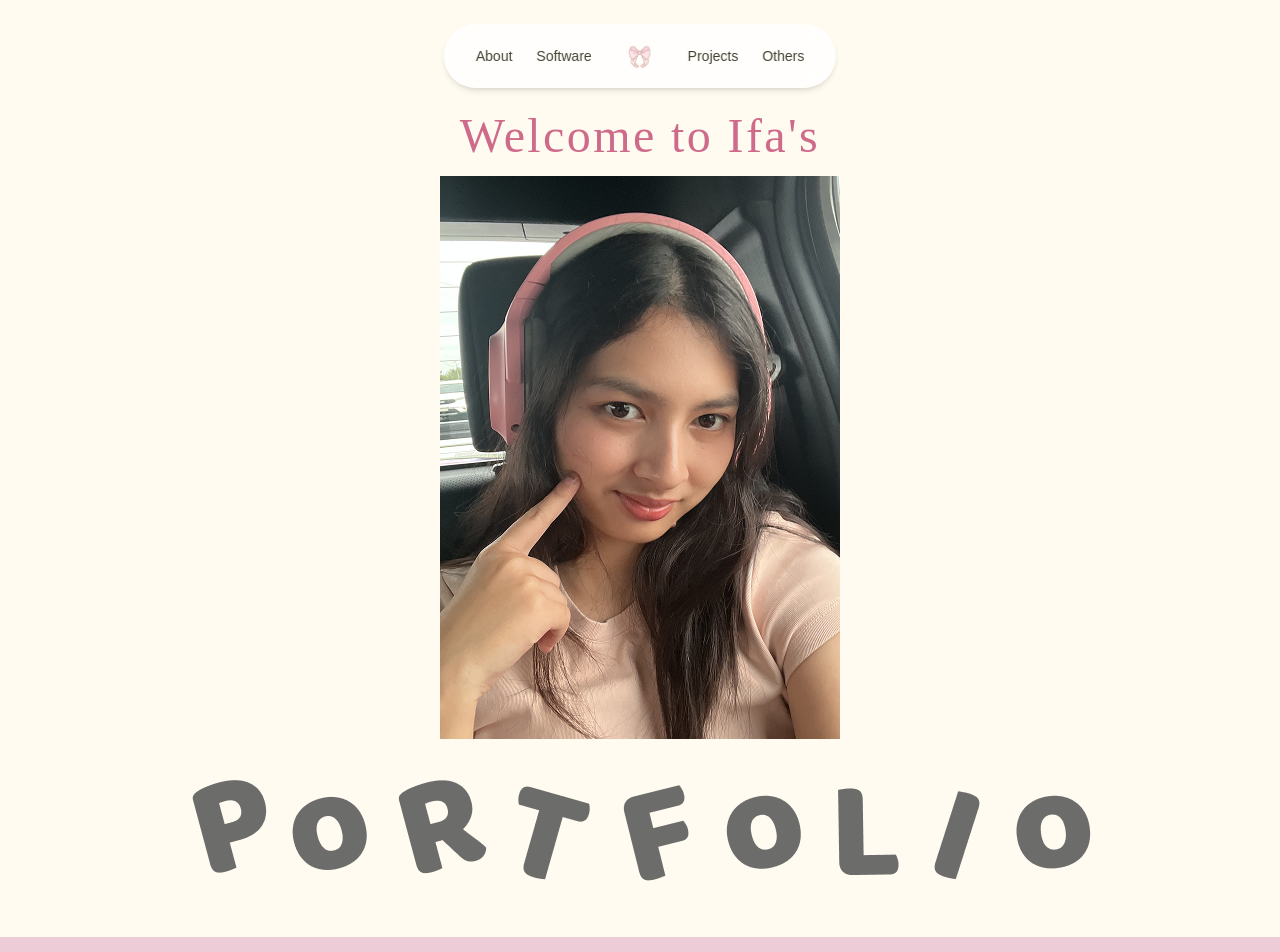
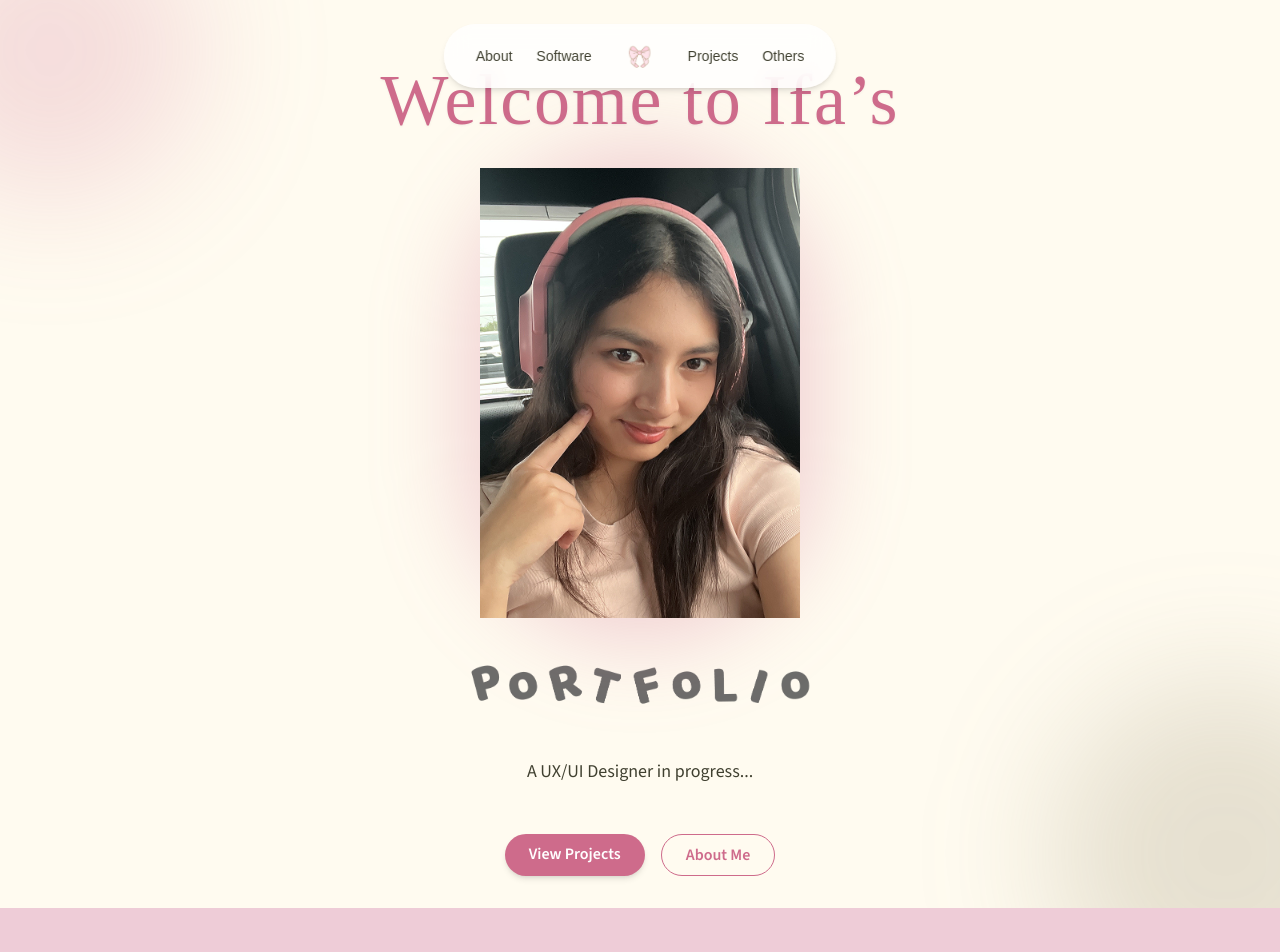
Before and after one commit to whoisririi/Portfolio, a React (Vite) app: page / in a window 1280 px wide. Shown: the top 952 px of the page. Built offline with nearby package versions, Linux system fonts and the light colour scheme; a web font is replaced by a local one.

Commit message:
Revised Hero and Footer section

```diff
--- a/src/sections/Footer.tsx
+++ b/src/sections/Footer.tsx
@@ -3,7 +3,9 @@ import id from "../assets/images/idfooter.png";
 const Footer = () => {
   return (
     <div className="bg-lightpink flex items-center justify-center">
-      <img src={id} alt="Idcard" />
+      <div className="m-20">
+        <img src={id} alt="Idcard" />
+      </div>
     </div>
   );
 };
--- a/src/sections/HeroSection.tsx
+++ b/src/sections/HeroSection.tsx
@@ -3,21 +3,60 @@ import portfolioText from "../assets/images/portfolio-text.png";
 
 const HeroSection = () => {
   return (
-    <div className="flex justify-center items-center bg-dirtywhite text-royalpink">
-      <div className="flex flex-col mt-28">
-        <div className="text-center">
-          <h1 className="font-cherry text-5xl tracking-wider mb-4 items-center justify-center">
-            Welcome to Ifa&#39;s
+    <section className="relative w-full min-h-screen bg-dirtywhite flex items-center justify-center overflow-hidden px-6">
+      {/* Background Blobs */}
+      <div className="absolute top-[-100px] left-[-100px] w-[300px] h-[300px] bg-royalpink/20 rounded-full blur-3xl" />
+      <div className="absolute bottom-[-120px] right-[-120px] w-[350px] h-[350px] bg-dirtygold/20 rounded-full blur-3xl" />
+
+      {/*Content */}
+      <div className="relative z-10 flex flex-col items-center text-center gap-8 mt-16">
+        {/* Heading */}
+        <div className="space-y-4">
+          <h1 className="font-cherry text-5xl sm:text-6xl md:text-7xl tracking-wide text-royalpink drop-shadow-sm">
+            Welcome to Ifa’s
           </h1>
         </div>
-        <div className="flex justify-center items-center">
-          <img src={heroSelf} alt="Photo" />
+
+        {/* Image */}
+        <div className="relative group">
+          <div className="absolute inset-0 bg-royalpink/30 blur-2xl rounded-full scale-110 group-hover:scale-125 transition duration-500"></div>
+
+          <img
+            src={heroSelf}
+            alt="Ifa"
+            className="relative w-64 sm:w-72 md:w-80 object-contain transition duration-500 group-hover:-translate-y-2"
+          />
         </div>
-        <div className="flex justify-center items-center">
-          <img src={portfolioText} alt="Portfolio Text" />
+
+        {/* Portfolio Text */}
+        <img
+          src={portfolioText}
+          alt="Portfolio Text"
+          className="w-72 sm:w-80 md:w-96 object-contain"
+        />
+
+        <p className="font-source text-lg text-rusty max-w-md mx-auto leading-relaxed">
+          A UX/UI Designer in progress...
+        </p>
+
+        {/* CTA Buttons */}
+        <div className="flex gap-4 mt-4 mb-8">
+          <a
+            href="#projects"
+            className="px-6 py-2 bg-royalpink text-white rounded-full font-source font-semibold hover:scale-105 transition duration-300 shadow-md"
+          >
+            View Projects
+          </a>
+
+          <a
+            href="#about"
+            className="px-6 py-2 border border-royalpink text-royalpink rounded-full font-source font-semibold hover:bg-royalpink hover:text-white transition duration-300"
+          >
+            About Me
+          </a>
         </div>
       </div>
-    </div>
+    </section>
   );
 };
 
--- a/src/sections/SoftwaresSection.tsx
+++ b/src/sections/SoftwaresSection.tsx
@@ -5,7 +5,7 @@ const SoftwaresSection = () => {
   return (
     <section className="py-16 bg-dirtywhite">
       <h1 className="mb-10 text-center text-5xl font-semibold font-cherry text-royalpink tracking-widest">
-        SOFTWARE AND LANGUAGES SKILLS
+        TECH STACKS AND SKILLS
       </h1>
 
       <div className="grid grid-cols-2 gap-6 m-4 sm:grid-cols-3 md:grid-cols-5">
```
